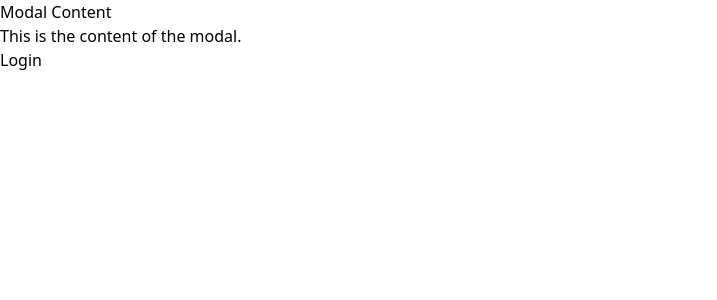
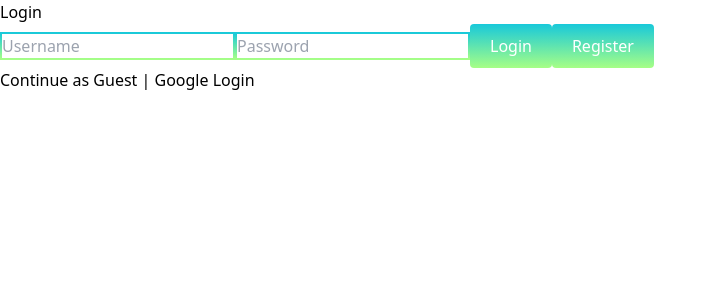
Before and after one commit to DiegoOrtegaElRincon/WildCount, a React (Vite) app in the folder client/: page / in a window 1280 px wide. Shown: the top 300 px of the page, without its empty margins (0-717 px from the left). Built offline with nearby package versions, Linux system fonts and the light colour scheme.

Commit message:
Added login

```diff
--- a/client/package.json
+++ b/client/package.json
@@ -10,6 +10,11 @@
     "preview": "vite preview"
   },
   "dependencies": {
+    "@fortawesome/fontawesome-svg-core": "^6.5.1",
+    "@fortawesome/free-brands-svg-icons": "^6.5.1",
+    "@fortawesome/free-regular-svg-icons": "^6.5.1",
+    "@fortawesome/free-solid-svg-icons": "^6.5.1",
+    "@fortawesome/react-fontawesome": "^0.2.0",
     "react": "^18.2.0",
     "react-dom": "^18.2.0",
     "react-router-dom": "^6.22.2"
--- a/client/src/App.jsx
+++ b/client/src/App.jsx
@@ -1,20 +1,24 @@
-import { BrowserRouter as Router, Routes, Route } from 'react-router-dom'
+import { BrowserRouter as Router, Route, Routes } from 'react-router-dom'
 import { Animals, Extinct, Home, Regions, User, Startup } from './pages'
+import { Layout } from './components'
 import './App.css'
 
 function App() {
-
   return (
     <Router>
-
-
       <Routes>
-        <Route path='/' Component={Startup} />
-        <Route path='/home' Component={Home} />
-        <Route path='/extinct' Component={Extinct} />
-        <Route path='/regions' Component={Regions} />
-        <Route path='/animals' Component={Animals} />
-        <Route path='/user' Component={User} />
+        <Route path='/' element={<Startup />} />
+        <Route path='/*' element={
+          <Layout>
+            <Routes>
+              <Route path='/home' element={<Home />} />
+              <Route path='/extinct' element={<Extinct />} />
+              <Route path='/regions' element={<Regions />} />
+              <Route path='/animals' element={<Animals />} />
+              <Route path='/user' element={<User />} />
+            </Routes>
+          </Layout>
+        } />
       </Routes>
     </Router>
   )
--- /dev/null
+++ b/client/src/components/Layout/Layout.jsx
@@ -0,0 +1,13 @@
+import React from 'react';
+import Navbar from '../navbar/Navbar';
+
+const Layout = ({ children }) => {
+  return (
+    <div>
+      <Navbar />
+      {children} {/* Make sure to render children */}
+    </div>
+  )
+}
+
+export default Layout;
--- a/client/src/components/index.js
+++ b/client/src/components/index.js
@@ -1,5 +1,9 @@
 import LoginModal from "./loginModal/LoginModal";
+import Navbar from "./navbar/Navbar";
+import Layout from "./Layout/Layout";
 
 export {
     LoginModal,
+    Navbar,
+    Layout,
 }
--- a/client/src/components/loginModal/LoginModal.jsx
+++ b/client/src/components/loginModal/LoginModal.jsx
@@ -1,21 +1,73 @@
-import React from 'react';
+import React, { useState } from 'react';
+import './LoginModal.scss';
+import { loginInput, loginButton } from '../../constants';
+import { Link } from 'react-router-dom';
 
 const LoginModal = ({ isOpen, onClose, onLogin }) => {
-  const handleLogin = () => {
+  const [username, setUsername] = useState('');
+  const [password, setPassword] = useState('');
+
+  const handleLogin = (event) => {
+    event.preventDefault(); // Prevent form submission
+
+    // Validation logic
+    if (!username || !password) {
+      alert('Both fields are required!');
+      return;
+    }
+
     onClose(); // Close the modal
     onLogin(); // Perform login action
   };
 
+  const handleGuest = () => {
+    onClose();
+    onLogin();
+  };
+
+
   return (
-    <div className={`${isOpen ? 'block' : 'hidden'} fixed inset-0 bg-gray-500 bg-opacity-75 overflow-y-auto z-50`} onClick={onClose}>
-      <div className="bg-white w-96 rounded shadow-lg p-6 relative left-1/2 top-1/2 -translate-x-1/2 -translate-y-1/2 text-center" onClick={(e) => e.stopPropagation()}>
-        <div className="cursor-pointer absolute right-2 top-2" onClick={onClose}>
-          <span className='block h-1 w-6 bg-black rotate-45 translate-y-2'></span>
-          <span className='block h-1 w-6 bg-black -rotate-45 translate-y-1'></span>
+    <div className={`${isOpen ? 'block' : 'hidden'} fixed inset-0 bg-gray-500 bg-opacity-75 overflow-y-auto z-50`}>
+      <div className="flex justify-center items-center h-screen">
+        <div className="bg-white p-8 rounded w-72 text-center relative">
+          <div className='absolute right-2 top-5 cursor-pointer' onClick={onClose}>
+            <span className='bg-black h-1 w-6 block rotate-45'></span>
+            <span className='bg-black h-1 w-6 block -rotate-45 -translate-y-1'></span>
+          </div>
+          <h2 className="text-xl font-bold mb-4">Login</h2>
+          <form onSubmit={(event) => handleLogin(event)}>
+            {loginInput.map((loginInput) => (
+              <input
+                className="block w-full px-4 py-2 mb-4 border border-gray-300 rounded focus:outline-none focus:border-blue-500 border-gradient"
+                type={loginInput.text}
+                name={loginInput.name}
+                placeholder={loginInput.placeholder}
+                key={loginInput.id}
+                value={loginInput.name === 'username' ? username : password}
+                onChange={(e) => {
+                  if (loginInput.name === 'username') {
+                    setUsername(e.target.value);
+                  } else {
+                    setPassword(e.target.value);
+                  }
+                }}
+              />
+            ))}
+            {loginButton.map((loginButton) => (
+              <button
+                className="w-full px-4 py-2 mb-2 rounded gradient-button focus:outline-none"
+                key={loginButton.id}
+                type="submit"
+              >
+                {loginButton.text}
+              </button>
+            ))}
+          </form>
+          <div className="text-sm">
+            <button onClick={handleGuest} to="/home" className="text-blue-500">Continue as Guest</button> |
+            <Link to="/" className="text-blue-500"> Google Login</Link>
+          </div>
         </div>
-        <h2 className="text-xl font-semibold mb-4">Modal Content</h2>
-        <p className="mb-4">This is the content of the modal.</p>
-        <button className='bg-blue-500 hover:bg-blue-600 rounded px-4 py-2 text-white text-xl' onClick={handleLogin}>Login</button>
       </div>
     </div>
   );
--- /dev/null
+++ b/client/src/components/loginModal/LoginModal.scss
@@ -0,0 +1,22 @@
+// LoginModal.scss
+
+.border-gradient {
+    border-width: 2px;
+    border-style: solid;
+    border-image: linear-gradient(to top, #A6FF86, #18C9DA);
+    border-image-slice: 1;
+}
+
+button.gradient-button {
+    background: linear-gradient(to top, #A6FF86, #18C9DA);
+    border: none;
+    color: white;
+    padding: 10px 20px;
+    border-radius: 4px;
+    cursor: pointer;
+    transition: background 0.3s ease;
+  }
+
+  button.gradient-button:hover {
+    background: linear-gradient(to top, #18C9DA, #A6FF86);
+  }
--- /dev/null
+++ b/client/src/components/navbar/Navbar.jsx
@@ -0,0 +1,22 @@
+import React from 'react';
+import { NavLink } from 'react-router-dom';
+import { navLinks } from '../../constants';
+import { FontAwesomeIcon } from '@fortawesome/react-fontawesome';
+
+const Navbar = () => {
+    return (
+        <nav className='fixed bottom-0 lg:right-0 bg-[#454545] text-white w-full lg:w-auto lg:h-full flex justify-evenly lg:flex-col'>
+            {navLinks.map((navLink) => (
+                <NavLink
+                    to={navLink.link}
+                    key={navLink.id}
+                    className={({ isActive }) => isActive ? 'text-4xl p-4 active-link' : 'text-4xl p-4 hover:text-[#cccccc]'}
+                >
+                    <FontAwesomeIcon icon={navLink.icon} />
+                </NavLink>
+            ))}
+        </nav>
+    )
+}
+
+export default Navbar;
--- /dev/null
+++ b/client/src/constants/index.js
@@ -0,0 +1,60 @@
+import { faHouse, faHippo, faGlobe, faPaw, faUser } from '@fortawesome/free-solid-svg-icons';
+
+export const navLinks = [
+    {
+        id: "Home",
+        title: "Home",
+        link: "/home",
+        icon: faHouse
+    },
+    {
+        id: "Dangered_Animals",
+        title: "Dangered",
+        link: "/extinct",
+        icon: faHippo
+    },
+    {
+        id: "Regions",
+        title: "Regions",
+        link: "/regions",
+        icon: faGlobe
+    },
+    {
+        id: "Animals",
+        title: "Animals",
+        link: "/animals",
+        icon: faPaw
+    },
+    {
+        id: "User",
+        title: "User",
+        link: "/user",
+        icon: faUser
+    }
+];
+
+export const loginInput = [
+    {
+        id: "Name",
+        type: "text",
+        name: "name",
+        placeholder: "Username",
+    },
+    {
+        id: "Password",
+        type: "password",
+        name: "password",
+        placeholder: "Password",
+    }
+]
+
+export const loginButton = [
+    {
+        id: "Login",
+        text: "Login"
+    },
+    {
+        id: "Register",
+        text: "Register"
+    }
+]
--- a/client/src/index.css
+++ b/client/src/index.css
@@ -1,3 +1,7 @@
 @tailwind base;
 @tailwind components;
 @tailwind utilities;
+
+.active-link {
+    color: #cccccc;
+}
```
Also changed, not shown: package.json (added, +9 -0 lines), 2 other files (tests, documents, lock files or other folders).
